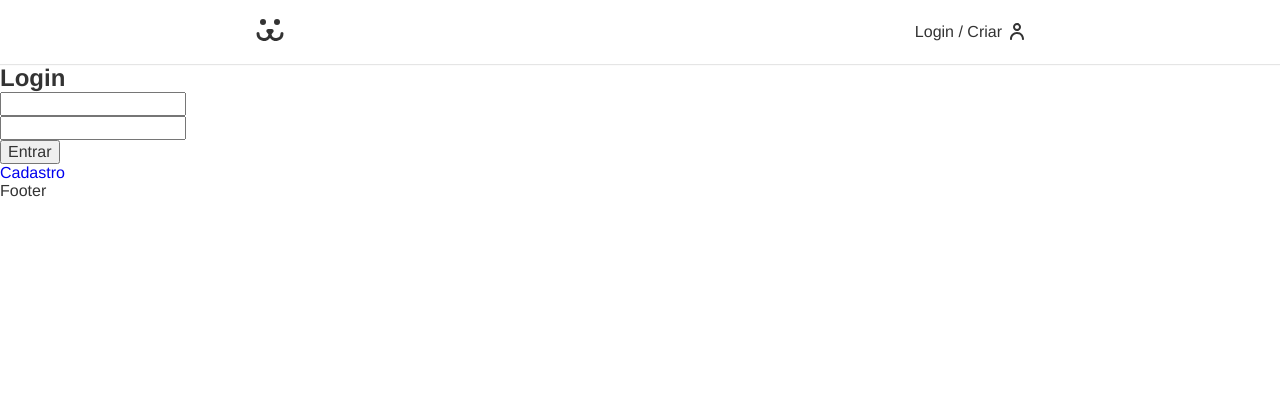
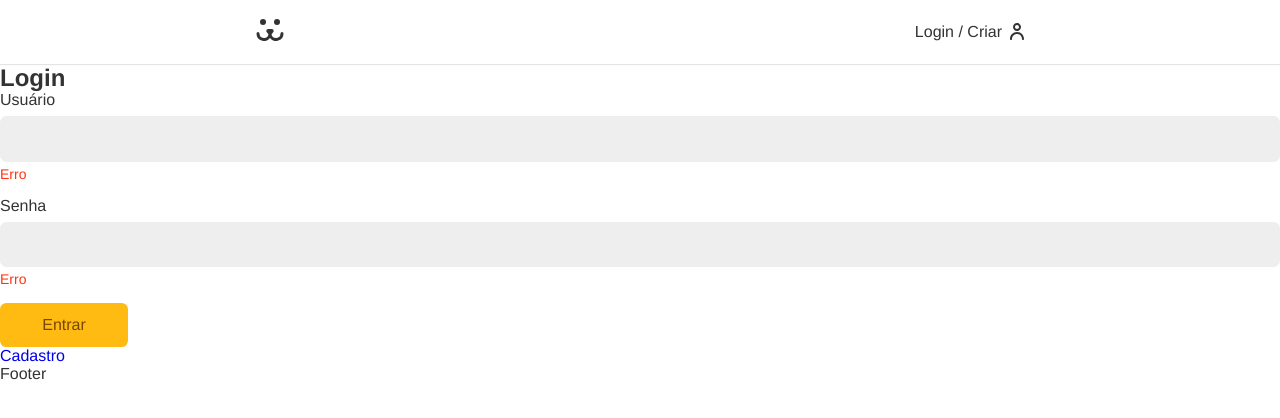
Before and after one commit to rafaelhbastos/dogs, a React (Create React App) app: page /login in a window 1280 px wide. Shown: the top 418 px of the page. Built offline with nearby package versions, Linux system fonts and the light colour scheme.

Commit message:
Button and Input components

```diff
--- /dev/null
+++ b/src/CSS/Button.module.css
@@ -0,0 +1,24 @@
+.button {
+  font-size: 1rem;
+  font-family: var(--type-first);
+  cursor: pointer;
+  border: none;
+  border-radius: .4rem;
+  background: #fb1;
+  color: #764701;
+  padding: .8rem 1.2rem;
+  box-sizing: border-box;
+  transition: .1s;
+  min-width: 8rem;
+}
+
+.button:hover,
+.button:focus {
+  outline: none;
+  box-shadow: 0 0 0 3px #fea, 0 0 0 4px #fb1;
+}
+
+.button:disabled {
+  opacity: .5;
+  cursor: wait;
+}
--- /dev/null
+++ b/src/CSS/Input.module.css
@@ -0,0 +1,35 @@
+.wrapper {
+  margin-bottom: 1rem;
+}
+
+.input {
+  border: 1px solid #eee;
+  display: block;
+  width: 100%;
+  font-size: 1rem;
+  padding: .8rem;
+  border-radius: .4rem;
+  background: #eee;
+  transition: .2s;
+}
+
+.input:focus,
+.input:hover {
+  outline: none;
+  border-color: #fb1;
+  background: white;
+  box-shadow: 0 0 0 3px #fea;
+}
+
+.label {
+  display: block;
+  font-size: 1rem;
+  line-height: 1;
+  padding-bottom: .5rem;
+}
+
+.error {
+  color: #f31;
+  font-size: .875rem;
+  margin-top: .25rem;
+}
--- /dev/null
+++ b/src/Components/Forms/Button.js
@@ -0,0 +1,11 @@
+import React from 'react';
+
+import styles from '../../CSS/Button.module.css'
+
+const Button = ({children, ...props}) => {
+  return (
+    <button {...props} className={styles.button}>{children}</button>
+  )
+}
+
+export default Button
--- /dev/null
+++ b/src/Components/Forms/Input.js
@@ -0,0 +1,16 @@
+import React from 'react'
+
+import styles from '../../CSS/Input.module.css'
+
+
+const Input = ({label, type, name}) => {
+  return (
+    <div className={styles.wrapper}>
+      <label htmlFor={name} className={styles.label}>{label}</label>
+      <input id={name} name={name} className={styles.input} type={type}/>
+      <p className={styles.error}>Erro</p>
+    </div>
+  );
+}
+
+export default Input
--- a/src/Components/Login/LoginForm.js
+++ b/src/Components/Login/LoginForm.js
@@ -1,5 +1,8 @@
 import React, { useState } from "react";
 import { Link } from "react-router-dom";
+
+import Button from "../Forms/Button";
+import Input from './../Forms/Input';
 
 const LoginForm = () => {
   const [username, setUsername] = useState("");
@@ -27,17 +30,9 @@
     <section>
       <h1>Login</h1>
       <form onSubmit={handleSubmit}>
-        <input
-          type="text"
-          value={username}
-          onChange={({ target }) => setUsername(target.value)}
-        />
-        <input
-          type="text"
-          value={password}
-          onChange={({ target }) => setPassword(target.value)}
-        />
-        <button>Entrar</button>
+        <Input label="Usuário" type="text" name="username" />
+        <Input label="Senha"  type="password" name="password"/>
+        <Button>Entrar</Button>
       </form>
       <Link to="/login/criar">Cadastro</Link>
     </section>
```
